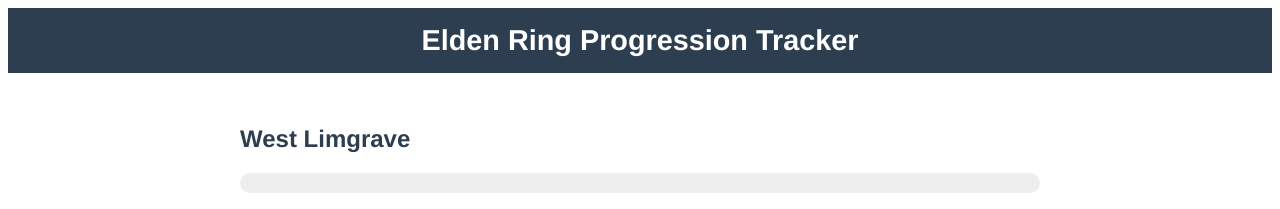
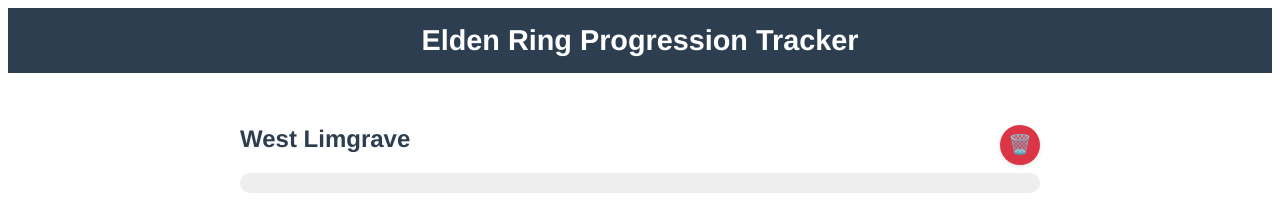
Before and after one commit to espoo-dev/elden_ring, a Vue app: page / in a window 1280 px wide. Shown: the top 209 px of the page. Built offline with nearby package versions, Linux system fonts and the light colour scheme.

Commit message:
Add button to clear local storage

```diff
--- a/src/store/index.js
+++ b/src/store/index.js
@@ -106,6 +106,10 @@
     resetProgress({ commit }) {
       commit('resetProgress')
     },
+    clearStorage({ commit }) {
+      localStorage.removeItem('elden-ring-progression')
+      commit('resetProgress')
+    },
     loadRegions({ commit }) {
       const regions = progressionService.getRegions()
       commit('setRegions', regions)
--- a/src/views/ProgressionTracker.vue
+++ b/src/views/ProgressionTracker.vue
@@ -1,5 +1,9 @@
 <template>
   <div class="progression-tracker">
+    <button @click="clearStorage" class="clear-storage-button" title="Clear All Data">
+      🗑️
+    </button>
+
     <div class="region-info">
       <h2>{{ currentRegion?.name }}</h2>
       <div class="progress-bar">
@@ -64,6 +68,14 @@
     },
     selectStep(stepId) {
       this.setCurrentStepId(stepId)
+    },
+    resetProgress() {
+      // Implementation of resetProgress method
+    },
+    clearStorage() {
+      if (confirm('Are you sure you want to clear all saved progress? This cannot be undone.')) {
+        this.$store.dispatch('clearStorage')
+      }
     }
   },
   created() {
@@ -76,6 +88,38 @@
 .progression-tracker {
   max-width: 800px;
   margin: 0 auto;
+  position: relative;
+}
+
+.clear-storage-button {
+  position: absolute;
+  top: 0;
+  right: 0;
+  background-color: #dc3545;
+  color: white;
+  border: none;
+  width: 40px;
+  height: 40px;
+  border-radius: 50%;
+  cursor: pointer;
+  font-size: 1.2em;
+  display: flex;
+  align-items: center;
+  justify-content: center;
+  transition: all 0.2s ease;
+  box-shadow: 0 2px 4px rgba(0, 0, 0, 0.1);
+  z-index: 10;
+}
+
+.clear-storage-button:hover {
+  background-color: #c82333;
+  transform: translateY(-1px);
+  box-shadow: 0 4px 6px rgba(0, 0, 0, 0.1);
+}
+
+.clear-storage-button:active {
+  transform: translateY(0);
+  box-shadow: 0 2px 4px rgba(0, 0, 0, 0.1);
 }
 
 .region-info {
@@ -178,4 +222,18 @@
   background-color: #f5f5f5;
   border-radius: 8px;
 }
+
+.reset-button {
+  background-color: #4CAF50;
+  color: white;
+  border: none;
+  padding: 8px 16px;
+  border-radius: 4px;
+  cursor: pointer;
+  margin-left: 10px;
+}
+
+.reset-button:hover {
+  background-color: #45a049;
+}
 </style>
```
